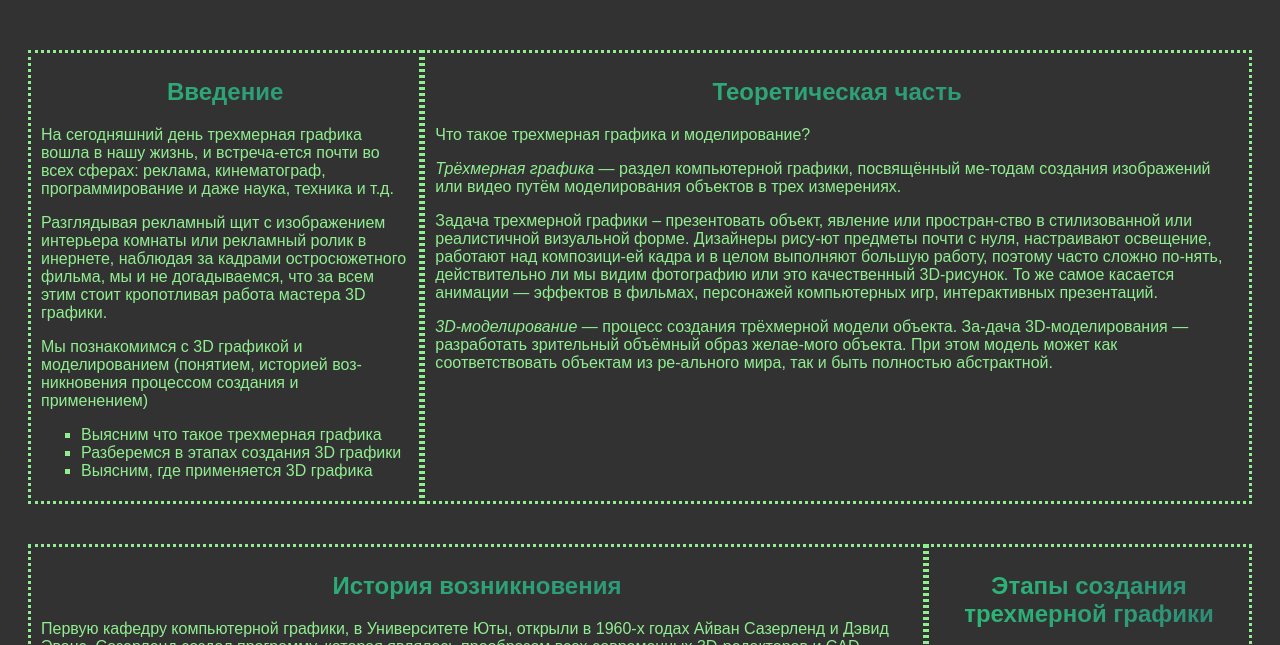
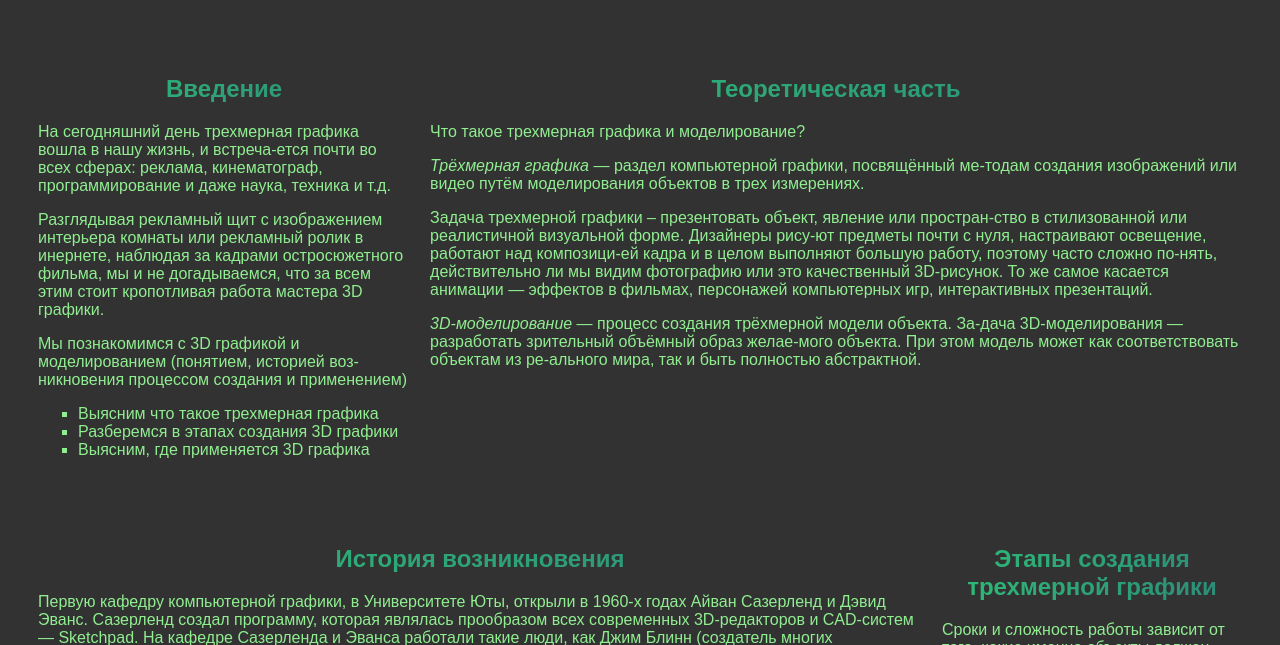
Before and after one commit to DanilGorohov/DanilGorohov.github.io, a plain HTML site: page index.html in a window 1280 px wide. Shown: the part 95-740 px from the top of the page. Drawn offline with Linux system fonts and the light colour scheme.

Commit message:
version 0.3

```diff
--- a/styles.css
+++ b/styles.css
@@ -7,9 +7,7 @@ img {
   height: auto;
   width: auto/9;
 }
-section{
- border-style: dotted;
-}
+
 header h1 {
   font-size: 50px;
   font-weight: 600;
```
